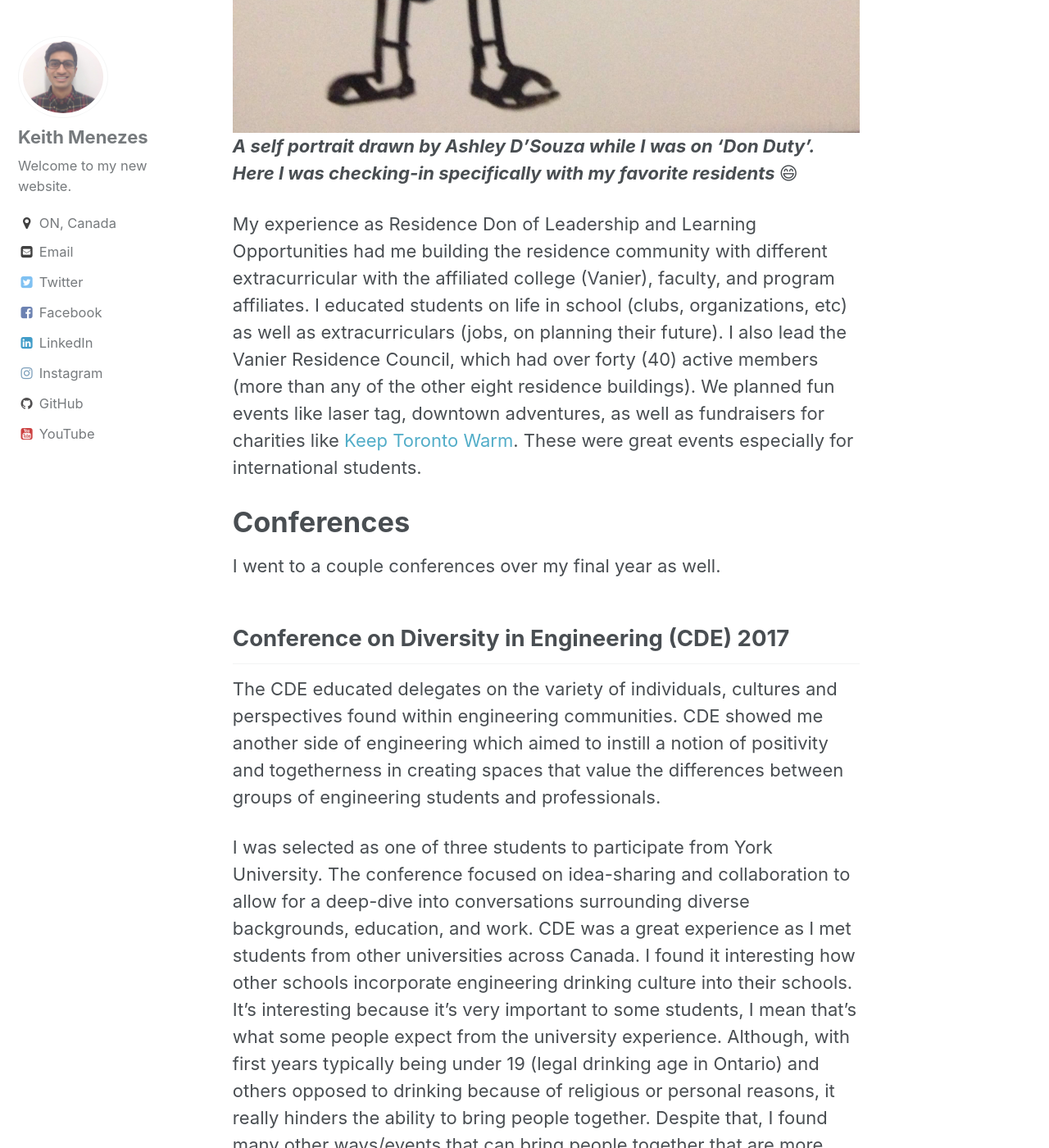
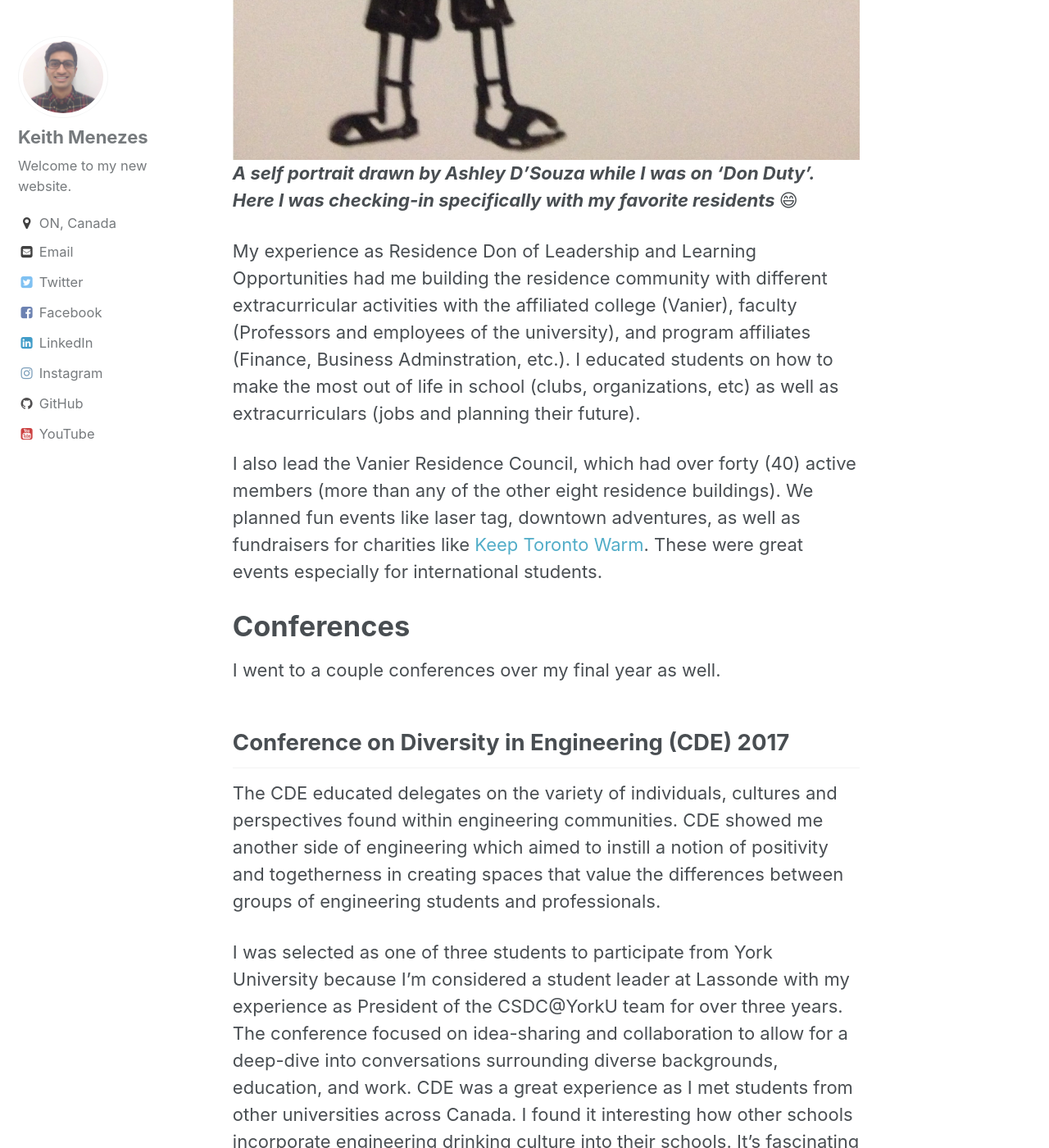
Before and after one commit to kmenezes/kmenezes.github.io, a Jekyll site: the page built from _posts/2018-05-29-blog-post-10.md, in a window 1280 px wide and 1400 px high, scrolled down 2332 px. Shown: the whole window at 82% size. Built offline with Jekyll 4.4.1, drawn with Linux system fonts in a browser that asks for light colours; emoji names are drawn with the system emoji font; some of the changed text lies outside the part shown.

Commit message:
big update edit
blog update

```diff
--- a/_posts/2018-05-29-blog-post-10.md
+++ b/_posts/2018-05-29-blog-post-10.md
@@ -26,14 +26,16 @@
 
 I blurted out, "Aren't they apart of the Mafia or something?" All my peers got a good laugh from that but, that's how most people respond when I tell them I was a Residence 'Don'.
 
-It started out feeling like I was a babysitter/police officer for young adults that were wilding out now that they had tremendous amounts of freedom. Later on though, as everyone matures (and gets grades back), they quickly realize that they're are at university for an education which means much more than living weekend to weekend partying. This is when I was able to use my skills to reach out to those individuals that were in distress and panic thinking about their future. I actually had to respond to quite a few medical, emotional, and community issues. To be honest, I didn't have many practical social-work related skills because my experience was mostly in technical in nature with some being managerial so this job was pretty challenging. Many students looked up to me because it seemed I had my life very well put together and we developed a strong bond and relationship. Also, my team of Dons were great at supporting me through this transition. I actually got the opportunity to meet with my direct supervisor and team weekly, which in my past job experiences doesn't happen as frequently. I also received feedback from students each semester. This one was a great read and is a testament to the impact I made on the residence life:
+It started out feeling like I was a security officer for young adults that were wilding out now that they had tremendous amounts of freedom. Later on though, as everyone matures (and gets grades back), they quickly realize that they are at university for an education which means much more than living weekend to weekend partying. This is when I was able to use my skills to reach out to those individuals that were in distress and panicking thinking about their future. I also had to respond to quite a few medical, emotional, and community issues as well. To be honest, I didn't have any practical social-work related skills because my experience was mostly in technical in nature with some being managerial... so, this job was pretty challenging. Many students looked up to me because it I mostly had my life together (because I was in my final year about to graduate). I developed a strong bond and friendship with many of the students I interacted with. My team of Dons (seven of us including myself) were great at supporting me through this transition. I actually got the opportunity to meet with my direct supervisor and team weekly, which in my past job experiences doesn't happen as frequently. I also received feedback from students each semester. This one was a great read and is a testament to the impact I made on the residence life:
 
 __*"In the short time that I have gotten a chance to know Keith, I feel as though I have been given a mentor who is always there to talk to about school, social life, anxiety, or just casual conversations. I can't speak for others, but I can't think of anyone who might possibly feel as though Keith has not been putting in an effort to make the change from home life to residence life as smooth as possible. I feel comfortable in Keith's presence and he makes me feel very welcome into the residence community." - All submissions were anonymous*__
 
 ![](/assets/images/Don-Keith.jpg "A Portrait of myself drawn by Ashley D'Souza while I was on 'Don Duty'")
 __*A self portrait drawn by Ashley D'Souza while I was on 'Don Duty'. Here I was checking-in specifically with my favorite residents :smile:*__
 
-My experience as Residence Don of Leadership and Learning Opportunities had me building the residence community with different extracurricular with the affiliated college (Vanier), faculty, and program affiliates. I educated students on life in school (clubs, organizations, etc) as well as extracurriculars (jobs, on planning their future). I also lead the Vanier Residence Council, which had over forty (40) active members (more than any of the other eight residence buildings). We planned fun events like laser tag, downtown adventures, as well as fundraisers for charities like [Keep Toronto Warm](https://www.keeptorontowell.com/). These were great events especially for international students.
+My experience as Residence Don of Leadership and Learning Opportunities had me building the residence community with different extracurricular activities with the affiliated college (Vanier), faculty (Professors and employees of the university), and program affiliates (Finance, Business Adminstration, etc.). I educated students on how to make the most out of life in school (clubs, organizations, etc) as well as extracurriculars (jobs and planning their future).
+
+I also lead the Vanier Residence Council, which had over forty (40) active members (more than any of the other eight residence buildings). We planned fun events like laser tag, downtown adventures, as well as fundraisers for charities like [Keep Toronto Warm](https://www.keeptorontowell.com/). These were great events especially for international students.
 
 # Conferences
 
@@ -43,17 +45,19 @@
 
 The CDE educated delegates on the variety of individuals, cultures and perspectives found within engineering communities. CDE showed me another side of engineering which aimed to instill a notion of positivity and togetherness in creating spaces that value the differences between groups of engineering students and professionals.
 
-I was selected as one of three students to participate from York University. The conference focused on idea-sharing and collaboration to allow for a deep-dive into conversations surrounding diverse backgrounds, education, and work. CDE was a great experience as I met students from other universities across Canada. I found it interesting how other schools incorporate engineering drinking culture into their schools. It's interesting because it's very important to some students, I mean that's what some people expect from the university experience. Although, with first years typically being under 19 (legal drinking age in Ontario) and others opposed to drinking because of religious or personal reasons, it really hinders the ability to bring people together. Despite that, I found many other ways/events that can bring people together that are more inclusive i.e. skating and adventures to new places like Niagara Falls (both of which I incorporated for residents at Vanier).
+I was selected as one of three students to participate from York University because I'm considered a student leader at Lassonde with my experience as President of the CSDC@YorkU team for over three years. The conference focused on idea-sharing and collaboration to allow for a deep-dive into conversations surrounding diverse backgrounds, education, and work. CDE was a great experience as I met students from other universities across Canada. I found it interesting how other schools incorporate engineering drinking culture into their schools. It's fascinating because it's actually very important to some students, I mean that's what some people expect from the university experience, I know because of the Don Experience, haha. Although, with first years typically being under 19 (legal drinking age in Ontario) and others opposed to drinking because of religious or personal reasons, it really hinders the ability to bring people together. Despite that, I found many other ways/events that can bring people together that are more inclusive i.e. skating and adventures to new places like Niagara Falls (both of which I incorporated for residents at Vanier).
 
 ## Canadian Aeronautics and Space Institute (CASI) Annual Dinner Meeting (ADM)
 
-My good friend Mohammed Kagalwala won an award for being the top student at YorkU in space engineering and he invited me to the dinner which was nice of him. We met many industry professionals, professors, other students and award winners.
+My good friend Mohammed Kagalwala won an award for being the top student at YorkU in Space Engineering and he invited me to the dinner which was nice of him. We met many industry professionals, professors, other students in the aerospace field, and other award winners.
 
 ![](/assets/images/CASI-ADM-2018.jpg "CASI ADM 2018")
 
 ## CSDC FDR
 
 The final design review is in David Florida Laboratory in Ottawa, Ontario. Our team is finishing procurement and will be prepared with hardware to test at FDR for the first time, hoping to stay within top 4 in this gate review.
+
+__Stay tuned for More !!!__
 
 <div id="fb-root"></div>
 <script>(function(d, s, id) {
```
Also changed, not shown: assets/images/Don-Keith.jpg.
